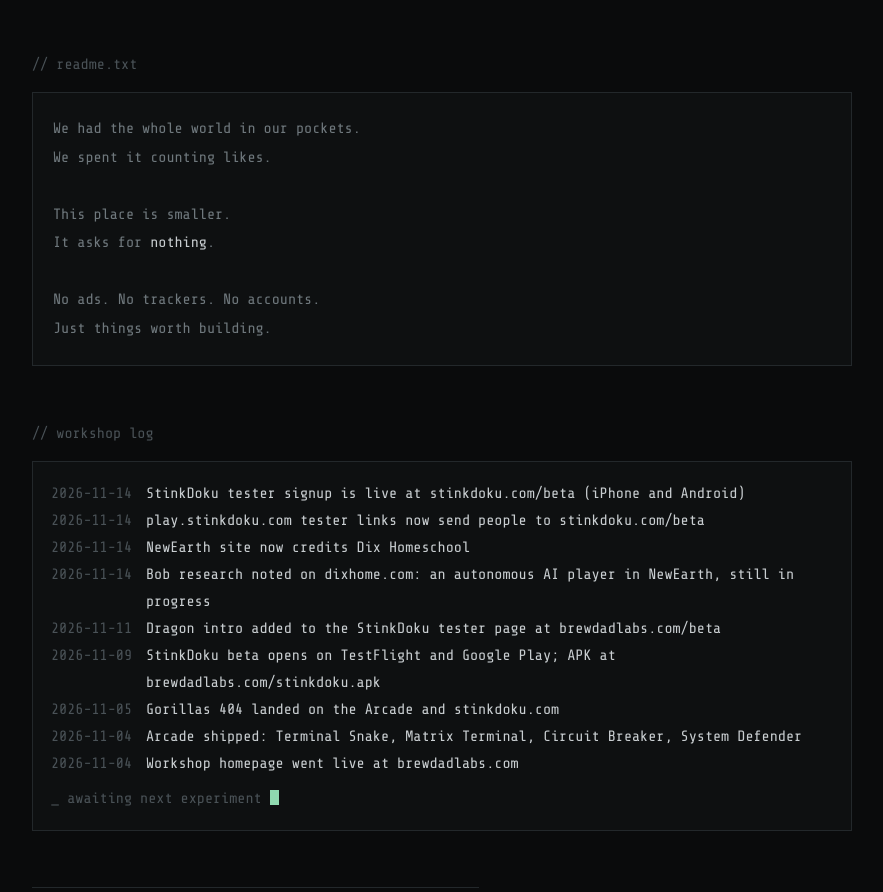
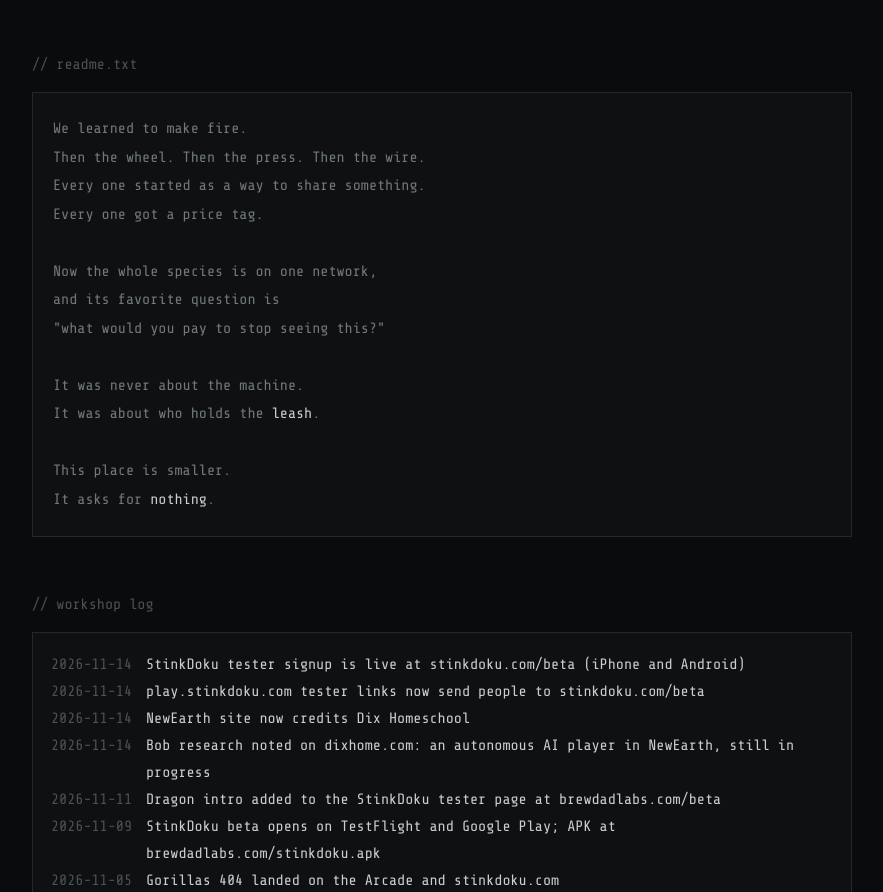
Before and after one commit to BREWDADlabs/brewdadlabs-site, a plain HTML site: page site/index.html in a window 1280 px wide. Shown: the part 1066-1958 px from the top of the page, without its empty margins (198-1081 px from the left). Drawn offline with Linux system fonts and the light colour scheme.

Commit message:
Homepage readme: original deadpan tech-history copy (preview only)
Co-Authored-By: Claude Sonnet 5.5 <noreply@anthropic.com>

```diff
--- a/site/index.html
+++ b/site/index.html
@@ -78,14 +78,20 @@ footer{display:flex;flex-wrap:wrap;gap:12px 24px;font-size:14px;color:var(--mute
 <div class="card soon"><span class="tag">[compiling]</span><h3 class="m">learn</h3><p>Free lessons. No paywall. No signup. No cookie banner.</p><span class="go m">coming soon_</span></div>
 </div>
 <h2 class="m">// readme.txt</h2>
-<pre class="readme">We had the whole world in our pockets.
-We spent it counting likes.
+<pre class="readme">We learned to make fire.
+Then the wheel. Then the press. Then the wire.
+Every one started as a way to share something.
+Every one got a price tag.
+
+Now the whole species is on one network,
+and its favorite question is
+"what would you pay to stop seeing this?"
+
+It was never about the machine.
+It was about who holds the <b>leash</b>.
 
 This place is smaller.
-It asks for <b>nothing</b>.
-
-No ads. No trackers. No accounts.
-Just things worth building.</pre>
+It asks for <b>nothing</b>.</pre>
 <h2 class="m">// workshop log</h2>
 <div id="feed"></div>
 <p class="msg">I don’t need to sell your attention to make something worth your time.</p>
@@ -98,7 +104,7 @@ const $=s=>document.querySelector(s),RM=matchMedia('(prefers-reduced-motion:redu
 const LOG=[["2026-11-14","StinkDoku tester signup is live at stinkdoku.com/beta (iPhone and Android)"],["2026-11-14","play.stinkdoku.com tester links now send people to stinkdoku.com/beta"],["2026-11-14","NewEarth site now credits Dix Homeschool"],["2026-11-14","Bob research noted on dixhome.com: an autonomous AI player in NewEarth, still in progress"],["2026-11-11","Dragon intro added to the StinkDoku tester page at brewdadlabs.com/beta"],["2026-11-09","StinkDoku beta opens on TestFlight and Google Play; APK at brewdadlabs.com/stinkdoku.apk"],["2026-11-05","Gorillas 404 landed on the Arcade and stinkdoku.com"],["2026-11-04","Arcade shipped: Terminal Snake, Matrix Terminal, Circuit Breaker, System Defender"],["2026-11-04","Workshop homepage went live at brewdadlabs.com"]];
 $('#feed').innerHTML=LOG.map(e=>`<div><time>${e[0]}</time><span>${e[1]}</span></div>`).join('')+'<div class="w">_ awaiting next experiment <span class="cur"></span></div>';
 // boot
-const L=["brewdadlabs // ohio","initializing workshop...","<span class=ok>[ok]</span> ads: none","<span class=ok>[ok]</span> trackers: none","<span class=ok>[ok]</span> accounts: none","<span class=ok>[ok]</span> your attention: not for sale","<span class=wn>[ok] coffee: unknown</span>","welcome."];
+const L=["brewdadlabs // ohio","initializing workshop...","<span class=ok>[ok]</span> ads: none","<span class=ok>[ok]</span> trackers: none","<span class=ok>[ok]</span> accounts: none","<span class=ok>[ok]</span> your attention: not for sale","<span class=ok>[ok]</span> engagement metrics: none","<span class=wn>[ok] coffee: unknown</span>","welcome."];
 const b=$('#boot');let i=0,t;
 const done=()=>{clearTimeout(t);b.classList.add('out');try{sessionStorage.setItem('bdl-boot','1')}catch(e){}setTimeout(()=>b.remove(),600)};
 let seen=false;try{seen=sessionStorage.getItem('bdl-boot')}catch(e){}
```
